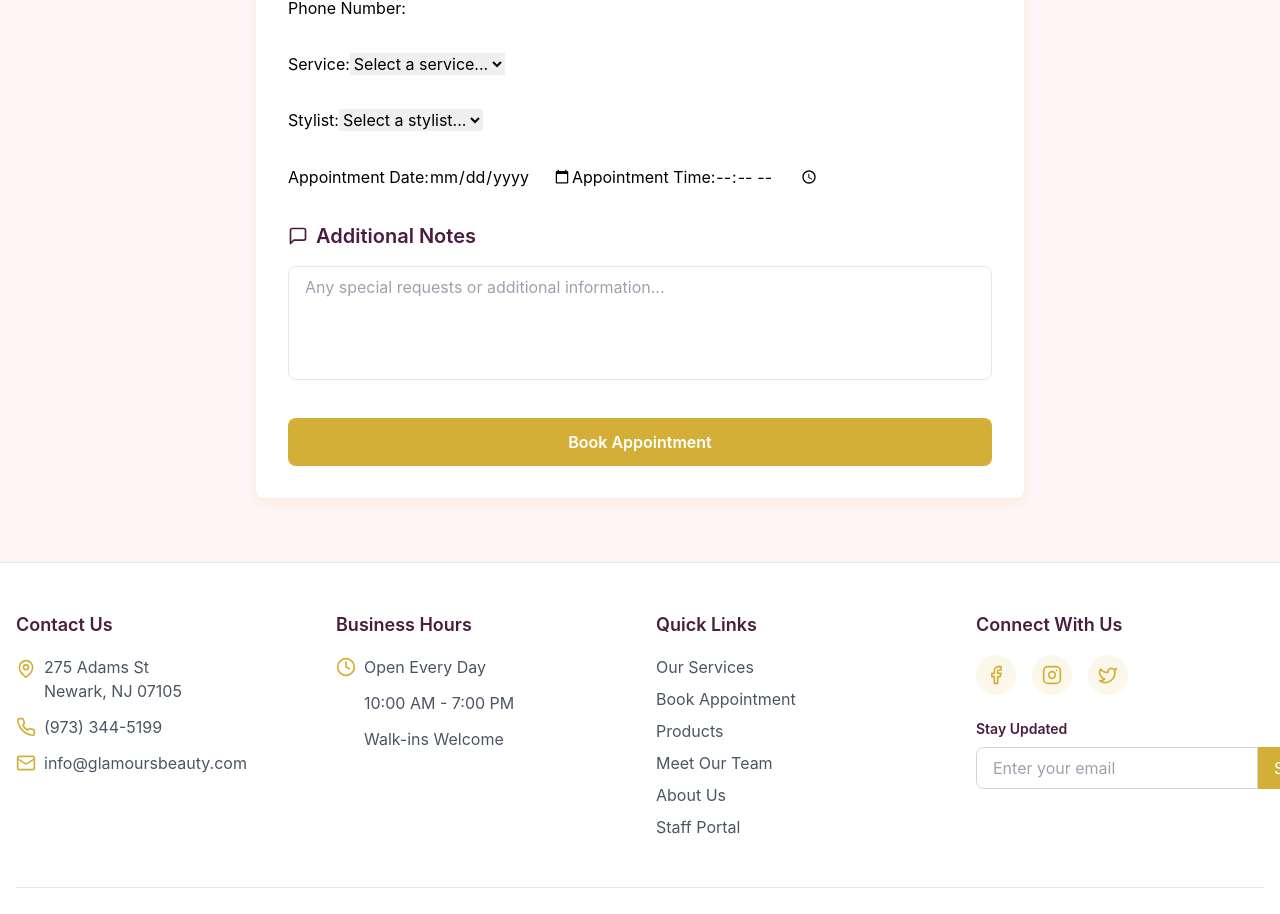
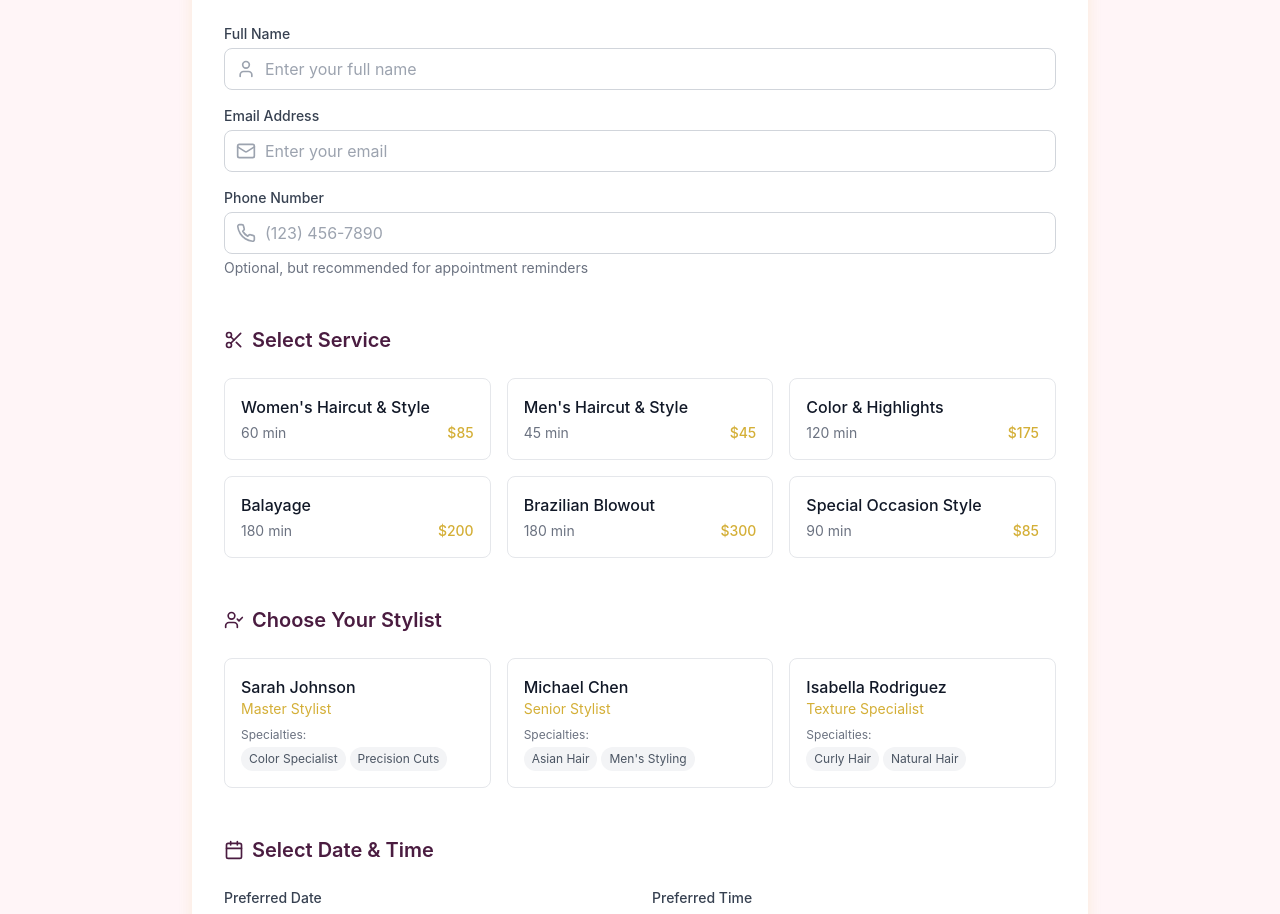
Before and after one commit to wacoachrusso/glamourswebsite, a React (Vite) app: page /booking in a window 1280 px wide. Shown: the part 452-1366 px from the top of the page. Built offline with nearby package versions, Linux system fonts and the light colour scheme; no server answers.

Commit message:
new booking

```diff
--- a/src/components/Booking.tsx
+++ b/src/components/Booking.tsx
@@ -90,7 +90,7 @@ const Booking = () => {
 
   return (
     <div className="container mx-auto px-4 py-16">
-      <div className="max-w-3xl mx-auto">
+      <div className="max-w-4xl mx-auto">
         <div className="text-center mb-12">
           <h1 className="text-4xl font-bold text-glamour-dark mb-4">Book Your Appointment</h1>
           <p className="text-lg text-gray-600">
@@ -99,9 +99,14 @@ const Booking = () => {
         </div>
 
         {success ? (
-          <div className="bg-green-50 border border-green-200 rounded-lg p-6 text-center">
+          <div className="bg-green-50 border border-green-200 rounded-lg p-8 text-center">
+            <div className="w-16 h-16 bg-green-100 rounded-full flex items-center justify-center mx-auto mb-4">
+              <svg className="w-8 h-8 text-green-500" fill="none" stroke="currentColor" viewBox="0 0 24 24">
+                <path strokeLinecap="round" strokeLinejoin="round" strokeWidth="2" d="M5 13l4 4L19 7" />
+              </svg>
+            </div>
             <h2 className="text-2xl font-semibold text-green-700 mb-2">Booking Confirmed!</h2>
-            <p className="text-green-600 mb-4">
+            <p className="text-green-600 mb-6">
               Thank you for choosing Glamour's Beauty Salon. We've sent a confirmation email to {formData.clientEmail}.
             </p>
             <button
@@ -112,14 +117,13 @@ const Booking = () => {
             </button>
           </div>
         ) : (
-          <form onSubmit={handleSubmit} className="bg-white rounded-lg shadow-glamour p-8">
+          <form onSubmit={handleSubmit} className="space-y-12 bg-white rounded-xl shadow-glamour p-8">
             {error && (
-              <div className="mb-6 p-4 bg-red-50 border border-red-200 rounded-lg text-red-600">
+              <div className="p-4 bg-red-50 border border-red-200 rounded-lg text-red-600">
                 {error}
               </div>
             )}
 
-            <div className="space-y-8">
             <PersonalInfo formData={formData} onChange={handleChange} />
             <ServiceSelect selectedService={formData.selectedService} onChange={handleChange} />
             <ProfessionalSelect selectedProfessional={formData.selectedProfessional} onChange={handleChange} />
@@ -149,7 +153,7 @@ const Booking = () => {
             <button
               type="submit"
               disabled={loading}
-                className={`w-full py-3 bg-glamour-gold text-white rounded-lg font-semibold hover:bg-opacity-90 transition-all duration-300 transform hover:-translate-y-1 ${
+              className={`w-full py-4 bg-glamour-gold text-white rounded-lg font-semibold hover:bg-opacity-90 transition-all duration-300 transform hover:-translate-y-1 ${
                 loading ? 'opacity-50 cursor-not-allowed' : ''
               }`}
             >
@@ -165,7 +169,6 @@ const Booking = () => {
                 'Book Appointment'
               )}
             </button>
-            </div>
           </form>
         )}
       </div>
--- a/src/components/booking/DateTimeSelect.tsx
+++ b/src/components/booking/DateTimeSelect.tsx
@@ -1,4 +1,5 @@
 import React from 'react';
+import { Calendar, Clock } from 'lucide-react';
 
 interface DateTimeSelectProps {
   appointmentDate: string;
@@ -7,24 +8,83 @@ interface DateTimeSelectProps {
 }
 
 const DateTimeSelect: React.FC<DateTimeSelectProps> = ({ appointmentDate, appointmentTime, onChange }) => {
+  // Get tomorrow's date as the minimum selectable date
+  const tomorrow = new Date();
+  tomorrow.setDate(tomorrow.getDate() + 1);
+  const minDate = tomorrow.toISOString().split('T')[0];
+
+  // Get date 3 months from now as the maximum selectable date
+  const maxDate = new Date();
+  maxDate.setMonth(maxDate.getMonth() + 3);
+  const maxDateStr = maxDate.toISOString().split('T')[0];
+
+  const timeSlots = [
+    "10:00", "10:30", "11:00", "11:30", "12:00", "12:30",
+    "13:00", "13:30", "14:00", "14:30", "15:00", "15:30",
+    "16:00", "16:30", "17:00", "17:30", "18:00", "18:30"
+  ];
+
   return (
-    <div>
-      <label>Appointment Date:</label>
+    <div className="space-y-6">
+      <h2 className="text-xl font-semibold text-glamour-dark flex items-center">
+        <Calendar className="w-5 h-5 mr-2" />
+        Select Date & Time
+      </h2>
+
+      <div className="grid grid-cols-1 md:grid-cols-2 gap-6">
+        <div className="space-y-2">
+          <label htmlFor="appointmentDate" className="block text-sm font-medium text-gray-700">
+            Preferred Date
+          </label>
+          <div className="relative">
+            <div className="absolute inset-y-0 left-0 pl-3 flex items-center pointer-events-none">
+              <Calendar className="h-5 w-5 text-gray-400" />
+            </div>
             <input
               type="date"
+              id="appointmentDate"
               name="appointmentDate"
               value={appointmentDate}
               onChange={onChange}
+              min={minDate}
+              max={maxDateStr}
+              className="w-full pl-10 pr-4 py-2 border border-gray-300 rounded-lg focus:ring-2 focus:ring-glamour-gold/50 focus:border-glamour-gold"
               required
             />
-      <label>Appointment Time:</label>
+          </div>
+          <p className="text-sm text-gray-500">Select a date within the next 3 months</p>
+        </div>
+
+        <div className="space-y-2">
+          <label className="block text-sm font-medium text-gray-700">
+            Preferred Time
+          </label>
+          <div className="grid grid-cols-3 sm:grid-cols-4 gap-2">
+            {timeSlots.map((time) => (
+              <div key={time}>
                 <input
-        type="time"
+                  type="radio"
+                  id={`time-${time}`}
                   name="appointmentTime"
-        value={appointmentTime}
+                  value={time}
+                  checked={appointmentTime === time}
                   onChange={onChange}
+                  className="hidden peer"
                   required
                 />
+                <label
+                  htmlFor={`time-${time}`}
+                  className="flex items-center justify-center px-2 py-2 border rounded-lg cursor-pointer text-sm
+                    peer-checked:border-glamour-gold peer-checked:bg-glamour-gold peer-checked:text-white
+                    hover:border-glamour-gold/50 transition-colors"
+                >
+                  {time}
+                </label>
+              </div>
+            ))}
+          </div>
+        </div>
+      </div>
     </div>
   );
 };
--- a/src/components/booking/PersonalInfo.tsx
+++ b/src/components/booking/PersonalInfo.tsx
@@ -1,4 +1,5 @@
 import React from 'react';
+import { User, Mail, Phone } from 'lucide-react';
 
 interface PersonalInfoProps {
   formData: {
@@ -11,30 +12,76 @@ interface PersonalInfoProps {
 
 const PersonalInfo: React.FC<PersonalInfoProps> = ({ formData, onChange }) => {
   return (
+    <div className="space-y-6">
+      <h2 className="text-xl font-semibold text-glamour-dark flex items-center">
+        <User className="w-5 h-5 mr-2" />
+        Personal Information
+      </h2>
+
+      <div className="space-y-4">
         <div>
-      <label>Full Name:</label>
+          <label htmlFor="clientName" className="block text-sm font-medium text-gray-700 mb-1">
+            Full Name
+          </label>
+          <div className="relative">
+            <div className="absolute inset-y-0 left-0 pl-3 flex items-center pointer-events-none">
+              <User className="h-5 w-5 text-gray-400" />
+            </div>
             <input
               type="text"
+              id="clientName"
               name="clientName"
               value={formData.clientName}
               onChange={onChange}
+              className="w-full pl-10 pr-4 py-2 border border-gray-300 rounded-lg focus:ring-2 focus:ring-glamour-gold/50 focus:border-glamour-gold"
+              placeholder="Enter your full name"
               required
             />
-      <label>Email Address:</label>
+          </div>
+        </div>
+
+        <div>
+          <label htmlFor="clientEmail" className="block text-sm font-medium text-gray-700 mb-1">
+            Email Address
+          </label>
+          <div className="relative">
+            <div className="absolute inset-y-0 left-0 pl-3 flex items-center pointer-events-none">
+              <Mail className="h-5 w-5 text-gray-400" />
+            </div>
             <input
               type="email"
+              id="clientEmail"
               name="clientEmail"
               value={formData.clientEmail}
               onChange={onChange}
+              className="w-full pl-10 pr-4 py-2 border border-gray-300 rounded-lg focus:ring-2 focus:ring-glamour-gold/50 focus:border-glamour-gold"
+              placeholder="Enter your email"
               required
             />
-      <label>Phone Number:</label>
+          </div>
+        </div>
+
+        <div>
+          <label htmlFor="clientPhone" className="block text-sm font-medium text-gray-700 mb-1">
+            Phone Number
+          </label>
+          <div className="relative">
+            <div className="absolute inset-y-0 left-0 pl-3 flex items-center pointer-events-none">
+              <Phone className="h-5 w-5 text-gray-400" />
+            </div>
             <input
-        type="text"
+              type="tel"
+              id="clientPhone"
               name="clientPhone"
               value={formData.clientPhone}
               onChange={onChange}
+              className="w-full pl-10 pr-4 py-2 border border-gray-300 rounded-lg focus:ring-2 focus:ring-glamour-gold/50 focus:border-glamour-gold"
+              placeholder="(123) 456-7890"
             />
+          </div>
+          <p className="mt-1 text-sm text-gray-500">Optional, but recommended for appointment reminders</p>
+        </div>
+      </div>
     </div>
   );
 };
--- a/src/components/booking/ProfessionalSelect.tsx
+++ b/src/components/booking/ProfessionalSelect.tsx
@@ -1,4 +1,5 @@
 import React from 'react';
+import { UserCheck } from 'lucide-react';
 
 interface ProfessionalSelectProps {
   selectedProfessional: string;
@@ -6,19 +7,72 @@ interface ProfessionalSelectProps {
 }
 
 const ProfessionalSelect: React.FC<ProfessionalSelectProps> = ({ selectedProfessional, onChange }) => {
+  const professionals = [
+    {
+      id: "sarah-johnson",
+      name: "Sarah Johnson",
+      role: "Master Stylist",
+      specialties: ["Color Specialist", "Precision Cuts"]
+    },
+    {
+      id: "michael-chen",
+      name: "Michael Chen",
+      role: "Senior Stylist",
+      specialties: ["Asian Hair", "Men's Styling"]
+    },
+    {
+      id: "isabella-rodriguez",
+      name: "Isabella Rodriguez",
+      role: "Texture Specialist",
+      specialties: ["Curly Hair", "Natural Hair"]
+    }
+  ];
+
   return (
-    <div>
-      <label>Stylist:</label>
-      <select
-        name="selectedProfessional"
-        value={selectedProfessional}
-        onChange={onChange}
-        required
-      >
-        <option value="">Select a stylist...</option>
-        <option value="John Doe">John Doe</option>
-        <option value="Jane Smith">Jane Smith</option>
-      </select>
+    <div className="space-y-6">
+      <h2 className="text-xl font-semibold text-glamour-dark flex items-center">
+        <UserCheck className="w-5 h-5 mr-2" />
+        Choose Your Stylist
+      </h2>
+
+      <div className="grid grid-cols-1 md:grid-cols-2 lg:grid-cols-3 gap-4">
+        {professionals.map((professional) => (
+          <div key={professional.id}>
+            <input
+              type="radio"
+              id={professional.id}
+              name="selectedProfessional"
+              value={professional.id}
+              checked={selectedProfessional === professional.id}
+              onChange={onChange}
+              className="hidden peer"
+              required
+            />
+            <label
+              htmlFor={professional.id}
+              className="block p-4 bg-white border rounded-lg cursor-pointer transition-all duration-200
+                peer-checked:border-glamour-gold peer-checked:ring-2 peer-checked:ring-glamour-gold/50
+                hover:border-glamour-gold/50"
+            >
+              <h3 className="font-medium text-gray-900">{professional.name}</h3>
+              <p className="text-sm text-glamour-gold">{professional.role}</p>
+              <div className="mt-2">
+                <p className="text-xs text-gray-500">Specialties:</p>
+                <div className="mt-1 flex flex-wrap gap-1">
+                  {professional.specialties.map((specialty, index) => (
+                    <span
+                      key={index}
+                      className="inline-block px-2 py-1 text-xs bg-gray-100 text-gray-600 rounded-full"
+                    >
+                      {specialty}
+                    </span>
+                  ))}
+                </div>
+              </div>
+            </label>
+          </div>
+        ))}
+      </div>
     </div>
   );
 };
--- a/src/components/booking/ServiceSelect.tsx
+++ b/src/components/booking/ServiceSelect.tsx
@@ -1,4 +1,5 @@
 import React from 'react';
+import { Scissors } from 'lucide-react';
 
 interface ServiceSelectProps {
   selectedService: string;
@@ -6,20 +7,50 @@ interface ServiceSelectProps {
 }
 
 const ServiceSelect: React.FC<ServiceSelectProps> = ({ selectedService, onChange }) => {
+  const services = [
+    { value: "womens-haircut", label: "Women's Haircut & Style", duration: "60 min", price: "$85" },
+    { value: "mens-haircut", label: "Men's Haircut & Style", duration: "45 min", price: "$45" },
+    { value: "color-highlights", label: "Color & Highlights", duration: "120 min", price: "$175" },
+    { value: "balayage", label: "Balayage", duration: "180 min", price: "$200" },
+    { value: "brazilian-blowout", label: "Brazilian Blowout", duration: "180 min", price: "$300" },
+    { value: "special-occasion", label: "Special Occasion Style", duration: "90 min", price: "$85" }
+  ];
+
   return (
-    <div>
-      <label>Service:</label>
-      <select
-        name="selectedService"
-        value={selectedService}
-        onChange={onChange}
-        required
-      >
-        <option value="">Select a service...</option>
-        <option value="Haircut">Haircut</option>
-        <option value="Coloring">Coloring</option>
-        <option value="Styling">Styling</option>
-      </select>
+    <div className="space-y-6">
+      <h2 className="text-xl font-semibold text-glamour-dark flex items-center">
+        <Scissors className="w-5 h-5 mr-2" />
+        Select Service
+      </h2>
+
+      <div className="grid grid-cols-1 md:grid-cols-2 lg:grid-cols-3 gap-4">
+        {services.map((service) => (
+          <div key={service.value}>
+            <input
+              type="radio"
+              id={service.value}
+              name="selectedService"
+              value={service.value}
+              checked={selectedService === service.value}
+              onChange={onChange}
+              className="hidden peer"
+              required
+            />
+            <label
+              htmlFor={service.value}
+              className="block p-4 bg-white border rounded-lg cursor-pointer transition-all duration-200
+                peer-checked:border-glamour-gold peer-checked:ring-2 peer-checked:ring-glamour-gold/50
+                hover:border-glamour-gold/50"
+            >
+              <h3 className="font-medium text-gray-900">{service.label}</h3>
+              <div className="mt-1 flex justify-between text-sm">
+                <span className="text-gray-500">{service.duration}</span>
+                <span className="text-glamour-gold font-medium">{service.price}</span>
+              </div>
+            </label>
+          </div>
+        ))}
+      </div>
     </div>
   );
 };
```
Lines whose indentation alone changed are shown as unchanged.
